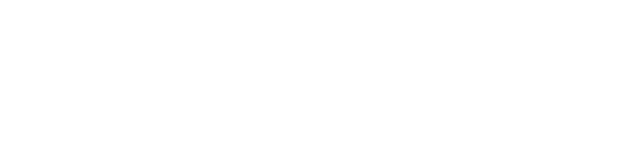
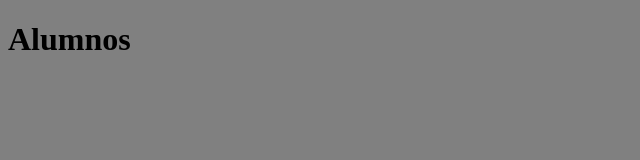
Before and after one commit to paolatecno/appPracticando, a plain HTML site: page index.html in a window 1280 px wide. Shown: the whole page, without its empty margins (0-640 px from the left). Drawn offline with Linux system fonts and the light colour scheme.

Commit message:
Color de fondo cambiado, Nuevo titulo h1 creado

```diff
--- a/index.html
+++ b/index.html
@@ -3,8 +3,13 @@
   <head>
     <meta charset="utf-8">
     <title>practicando git</title>
+    <style media="screen">
+      body{
+        background: gray;
+      }
+    </style>
   </head>
   <body>
-
+    <h1>Alumnos</h1>
   </body>
 </html>
```
